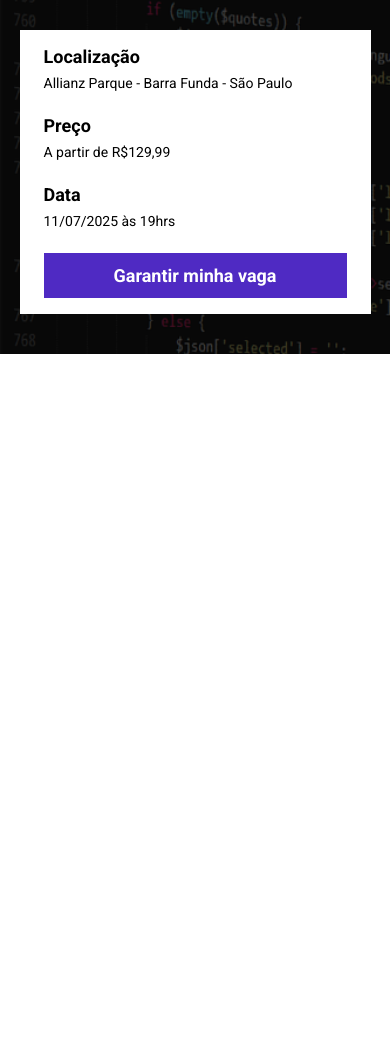
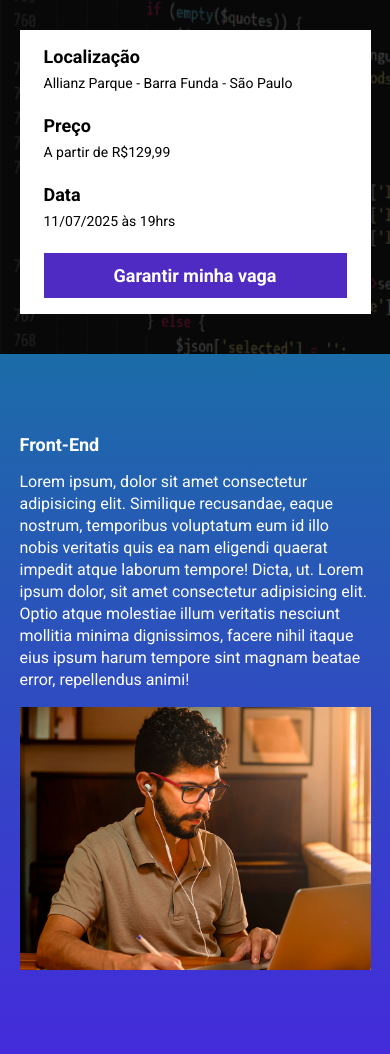
Before and after one commit to Guilherme-Augusto-Carvalho-da-Rocha/event_landing_page, a website built with Parcel: page classMaterial/src/index.html in a window 390 px wide. Shown: the part 234-1288 px from the top of the page. Before the commit the page ends 844 px from the top, so only its background shows below. Built offline with nearby package versions, Linux system fonts and the light colour scheme.

Commit message:
implemented first section post header

```diff
--- a/classMaterial/package.json
+++ b/classMaterial/package.json
@@ -3,7 +3,7 @@
   "version": "1.0.0",
   "main": "index.js",
   "scripts": {
-    "dev": "parcel ./src/index.html ./src/styles/main.scss ./src/scripts/main.js",
+    "dev": "parcel src/index.html src/styles/main.scss src/scripts/main.js",
     "test": "echo \"Error: no test specified\" && exit 1"
   },
   "keywords": [],
--- a/classMaterial/src/index.html
+++ b/classMaterial/src/index.html
@@ -39,5 +39,20 @@
             </div>
         </div>
     </header>
+
+    <section class="event">
+        <div class="container">
+            <div class="event__details">
+                <h2 class="event__details__title">
+                    Front-End
+                </h2>
+                <p class="event__details__description">
+                    Lorem ipsum, dolor sit amet consectetur adipisicing elit. Similique recusandae, eaque nostrum, temporibus voluptatum eum id illo nobis veritatis quis ea nam eligendi quaerat impedit atque laborum tempore! Dicta, ut.
+                    Lorem ipsum dolor, sit amet consectetur adipisicing elit. Optio atque molestiae illum veritatis nesciunt mollitia minima dignissimos, facere nihil itaque eius ipsum harum tempore sint magnam beatae error, repellendus animi!
+                </p>
+            </div>
+            <img class="event__image" src="./images/frontend.png" alt="Front-End">
+        </div>
+    </section>
 </body>
 </html>
--- /dev/null
+++ b/classMaterial/src/styles/_event.scss
@@ -0,0 +1,46 @@
+.event{
+    padding: 80px 0;
+    background-image: linear-gradient(180deg, #1B6CA7, #442BDB);
+
+    .container{
+        display: flex;
+        justify-content: space-between;
+
+    }
+    &__image{
+        max-width: 360px;
+    }
+
+    &__details{
+        display: flex;
+        flex-direction: column;
+        justify-content: center;
+        margin-right: 40px;
+
+        &__title{
+            font-size: 18px;
+            font-weight: bold;
+            margin-bottom: 16px;
+        }
+
+        &__description{
+            line-height: 22px;
+        }
+    }
+
+    @media (max-width: 640px){
+        .container{
+            display: block;
+        }
+
+        &__image{
+            max-width: 100%;
+            width: 100%;
+            margin-top: 16px;
+        }
+
+        &__details{
+            margin: 0;
+        }
+    }
+}
--- a/classMaterial/src/styles/main.scss
+++ b/classMaterial/src/styles/main.scss
@@ -1,6 +1,8 @@
 @use 'hero';
 @use './components/info-bar';
 @use './components/buttons';
+@use 'event';
+
 *{
     padding: 0;
     margin: 0;
```
